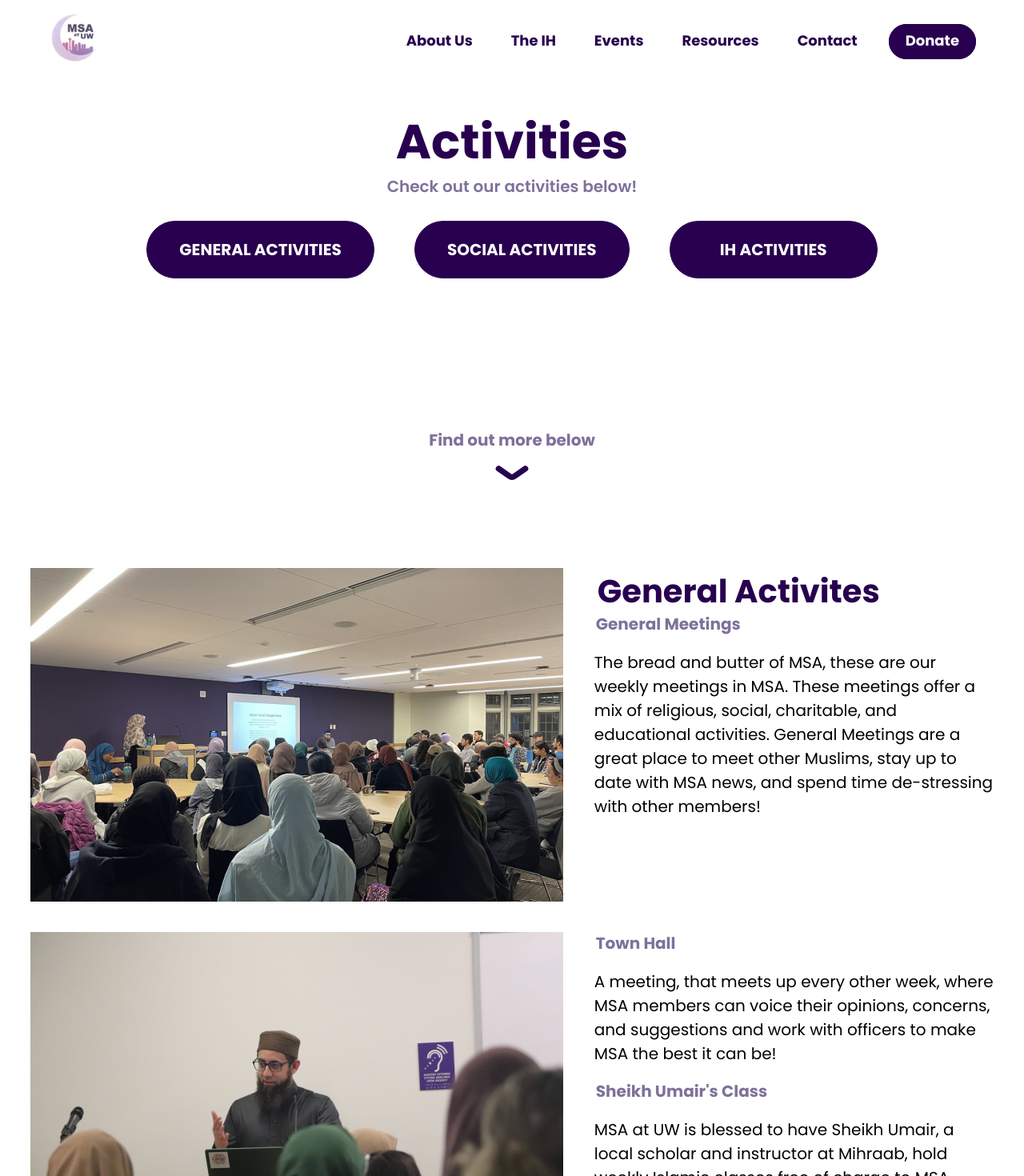
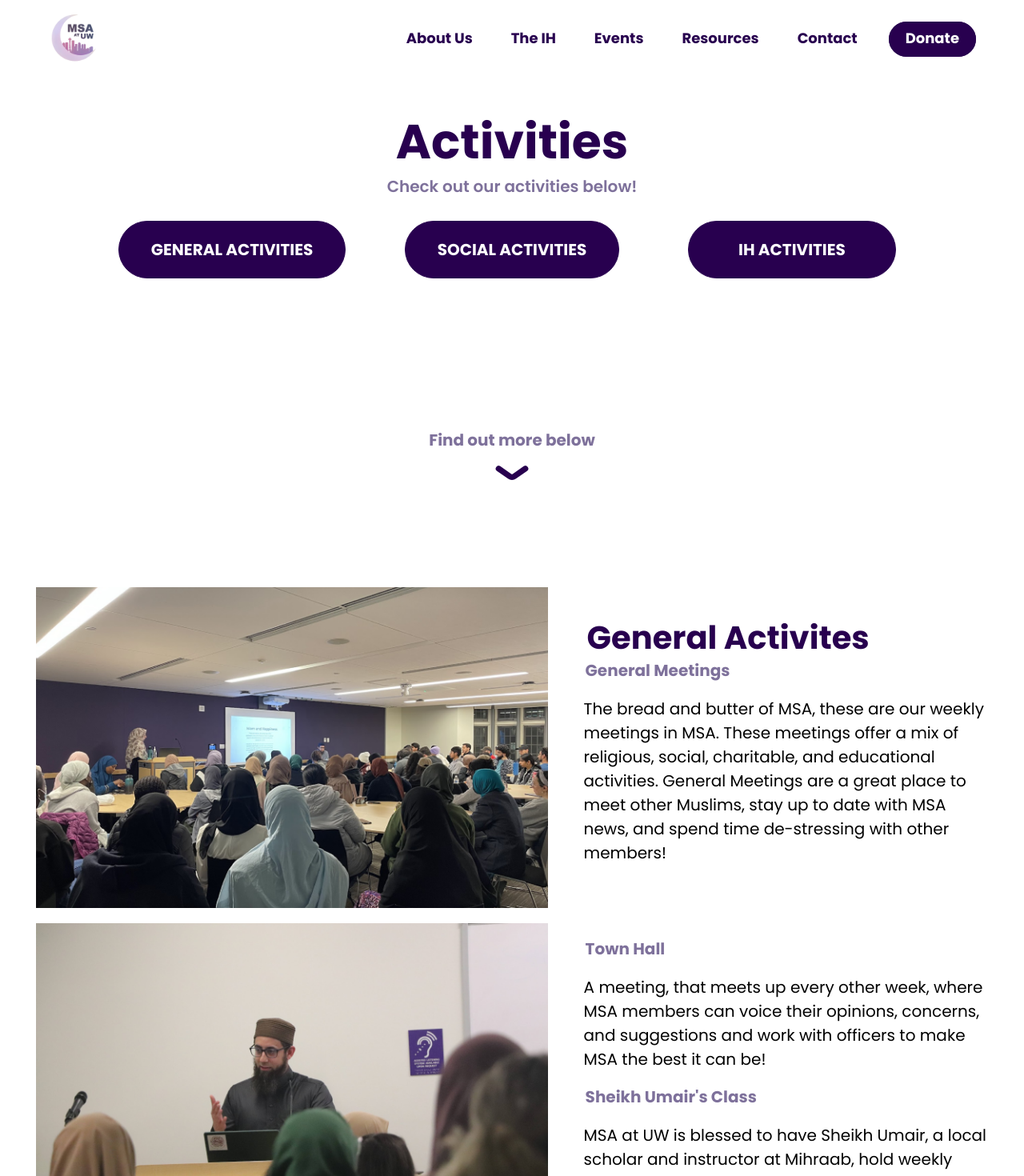
Before and after one commit to webimpactuw/muslim-student-assoc, a React (Create React App) app in the folder msa-react/: page /events/activities in a window 1280 px wide. Shown: the top 1470 px of the page at 80% size. Built offline with nearby package versions, Linux system fonts and the light colour scheme.

Commit message:
touch up edits

```diff
--- a/msa-react/src/App.css
+++ b/msa-react/src/App.css
@@ -129,13 +129,21 @@ USEFUL ATTRIBUTES
 /* OTHER STYLING */
 
 /* WHAT IS ISLAM */
-.pillars {
+.grid-col {
     display: grid;
     grid-template-columns: 1fr 1fr;
-    gap: 4vw;
-    padding: 5vh 4vw;
+    gap: 1.5vw 3.5vw;
+    padding: 5vh 3.5vw;
+    align-items: center;
 }
 
+.pillars {
+    align-items: start;
+}
+
+.grid-col img {
+    max-width: 50vw;
+}
 /*
 IH HOME
 */
@@ -204,14 +212,6 @@ Events
 .upcoming-event {
     display: flex;
 }
-
-.events-grid {
-    display: grid;
-    grid-template-columns: 1fr 1fr;
-    padding: 2vh 3vw;
-    gap: 3vw;
-}
-
 
 /*
 About Page
@@ -333,7 +333,7 @@ nav {
 
 /* Dropdown Button */
 .dropbtn {
-    padding: 37px 24px;
+    padding: 34px 24px;
 }
 
 /* Dropdown Content (Hidden by Default) */
@@ -522,14 +522,14 @@ FOOTER
     .navItem, .donate { display: none; }
 
     /* mobile side spacing */
-    .info-text, .pillars
+    .info-text, .grid-col
     { padding: 5vh 9vw; }
 
     /* column instead of row */
     .home-pics-sect, .ih-history-content, .links
     { flex-direction: column; }
     /* for grid system to columns */
-    .pillars, .about-ih
+    .grid-col, .about-ih
     { display: block;}
 
     /* other stuff */
@@ -544,6 +544,7 @@ FOOTER
 
     .footer{ padding: 50px 5vw 0 5vw; }
 
+    .grid-col img { max-width: 90vw;}
 
     /*
     IH HOME
--- a/msa-react/src/components/Footer.js
+++ b/msa-react/src/components/Footer.js
@@ -6,7 +6,7 @@ function Footer() {
     }
     const images = importAll(require.context('../assets/social-media', false, /\.(svg)$/));
 
-    const links = ["https://www.instagram.com/msauw/", "https://www.facebook.com/uwmsa/", "https://discord.gg/kP4rYcEPe4", "mailto:msauw@uw.edu"];
+    const links = ["https://www.instagram.com/msauw/", "https://www.facebook.com/uwmsa/", "https://discord.gg/kP4rYcEPe4", "https://www.tiktok.com/@msa.uw"];
 
     const a = images.map((src, index) =>
         <a href={links[index]} target="_blank" key={index}><img src={src} alt="Facebook"/></a>
--- a/msa-react/src/components/HeaderWB.js
+++ b/msa-react/src/components/HeaderWB.js
@@ -19,11 +19,13 @@ function HeaderWB ({props: {title, subtitle, description, buttons}}) {
             {buttons ?
                 <div className="links">
                     {buttons.map((link, index) =>
-                        <button className="purple-button" key={index}>
-                            <NavLink className="purple-btn-link" to={link.to} >
-                                {link.name}
-                            </NavLink>
-                        </button>
+                        <div style={{width: "300px"}}>
+                            <button className="purple-button" key={index}>
+                                <NavLink className="purple-btn-link" to={link.to} >
+                                    {link.name}
+                                </NavLink>
+                            </button>
+                        </div>
                     )}
                 </div>
             : null}
--- a/msa-react/src/pages/about/islam.js
+++ b/msa-react/src/pages/about/islam.js
@@ -20,16 +20,16 @@ function Islam() {
                     alt="Down Arrow"
                 />
             </div>
-            <div className="pillars">
+            <div className="grid-col pillars">
                 <div>
                     <h2>Shahadah</h2>
                     <h3>TESTIMONY OF FAITH</h3>
                     <p>The Shahadah is a verbal declaration of faith. The Shahadah is said by all Muslims as well as people who revert to Islam. By saying the Shahadah and wholeheartedly believing in the statement, a person becomes Muslim. The Shahadah in Arabic is "ash hadu an la ilaha illa Allah wa ash hadu anna Muhammadan rasoolullah", and this translates as "I bear witness that there is no deity worthy of my worship except Allah (God), and I bear witness that Muhammad is the messenger of Allah".</p>
                 </div>
                 <div>
-                    <h2>Hajj</h2>
-                    <h3>PILGRIMAGE</h3>
-                    <p>Hajj is the annual Muslim pilgrimage to Makkah, located in present day Saudi Arabia. Muslims are required to perform the pilgrimage to Makkah at least once in their lifetime if they are physically and financial able to do so. All pilgrims, regardless of race, social status, and levels of faith where the same Ihram (a simple white cloth), highlighting the fact that all of humanity is equal in the eyes of God. Hajj makes Muslims realize their true purpose in this world, and pilgrims perform rituals that make them reflect on the afterlife as well as renew their purpose in this world. Hajj begins in the 12th month of the Islamic calendar, and sees over 2 million pilgrims every year.</p>
+                    <h2>Salah</h2>
+                    <h3>PRAYER</h3>
+                    <p>Salat refers to the obligatory prayers which are performed five times a day, and are a direct link between the worshiper and God. Muslims are obligated to pray at five different times during the day: before sunrise, midday, late afternoon, sunset, and during the nighttime. The prayer ritual is over 1400 years old, and is performed by hundreds of millions of Muslims around the world each day.</p>
                 </div>
                 <div>
                     <h2>Sawm / Ramadan</h2>
@@ -37,9 +37,9 @@ function Islam() {
                     <p>Muslims are required to fast during Ramadan, the ninth month in the Islamic lunar calendar. During the 29-30 days of Ramadan, Muslims are required to abstain from food, drink, and intimacy during the day. The purpose of fasting, in the Quran, is to make us more conscious. Among the many benefits of fasting include the physical benefits of fasting on the body, freeing oneself from worldly desires, empathy for the poor, and appreciation of blessings. Ramadan is also a month of increased worship and righteous acts for Muslims, and is celebrated with Eid-ul-Fitr at its conclusion.</p>
                 </div>
                 <div>
-                    <h2>Salah</h2>
-                    <h3>PRAYER</h3>
-                    <p>Salat refers to the obligatory prayers which are performed five times a day, and are a direct link between the worshiper and God. Muslims are obligated to pray at five different times during the day: before sunrise, midday, late afternoon, sunset, and during the nighttime. The prayer ritual is over 1400 years old, and is performed by hundreds of millions of Muslims around the world each day.</p>
+                    <h2>Hajj</h2>
+                    <h3>PILGRIMAGE</h3>
+                    <p>Hajj is the annual Muslim pilgrimage to Makkah, located in present day Saudi Arabia. Muslims are required to perform the pilgrimage to Makkah at least once in their lifetime if they are physically and financial able to do so. All pilgrims, regardless of race, social status, and levels of faith where the same Ihram (a simple white cloth), highlighting the fact that all of humanity is equal in the eyes of God. Hajj makes Muslims realize their true purpose in this world, and pilgrims perform rituals that make them reflect on the afterlife as well as renew their purpose in this world. Hajj begins in the 12th month of the Islamic calendar, and sees over 2 million pilgrims every year.</p>
                 </div>
                 <div>
                     <h2>Zakat</h2>
--- a/msa-react/src/pages/events/activities.js
+++ b/msa-react/src/pages/events/activities.js
@@ -20,7 +20,7 @@ function Activities() {
             {/* content */}
             <div>
                 {/* general */}
-                <div className="events-grid">
+                <div className="grid-col">
                     <img src={pic1} alt="MSA meeting image"/>
                     <div>
                         <h2>General Activites</h2>
@@ -43,7 +43,7 @@ function Activities() {
                     </div>
                 </div>
                 {/* social */}
-                <div className="events-grid">
+                <div className="grid-col">
                     <img src={pic4} alt="3 members at photo spot"/>
                     <div>
                         <h2>Social Activites</h2>
@@ -56,7 +56,7 @@ function Activities() {
                     </div>
                 </div>
                 {/* ih */}
-                <div className="events-grid">
+                <div className="grid-col">
                     <img src={pic5} alt="Gathering with food"/>
                     <div>
                         <h2>Islamic House Activites</h2>
--- a/msa-react/src/pages/events/involved.js
+++ b/msa-react/src/pages/events/involved.js
@@ -16,7 +16,7 @@ function Involved() {
             <HeaderWB props={header}/>
             <div>
                 <h2>Ways to Get Involved</h2>
-                <div className="events-grid">
+                <div className="grid-col">
                     <img src={pic6} alt="MSA Meeting"/>
                     <div>
                         <h6>Come to Our Events and Meetings</h6>
```
Also changed, not shown: msa-react/src/assets/social-media/4-email.svg (deleted), msa-react/src/assets/social-media/4-tiktok.svg (added).
